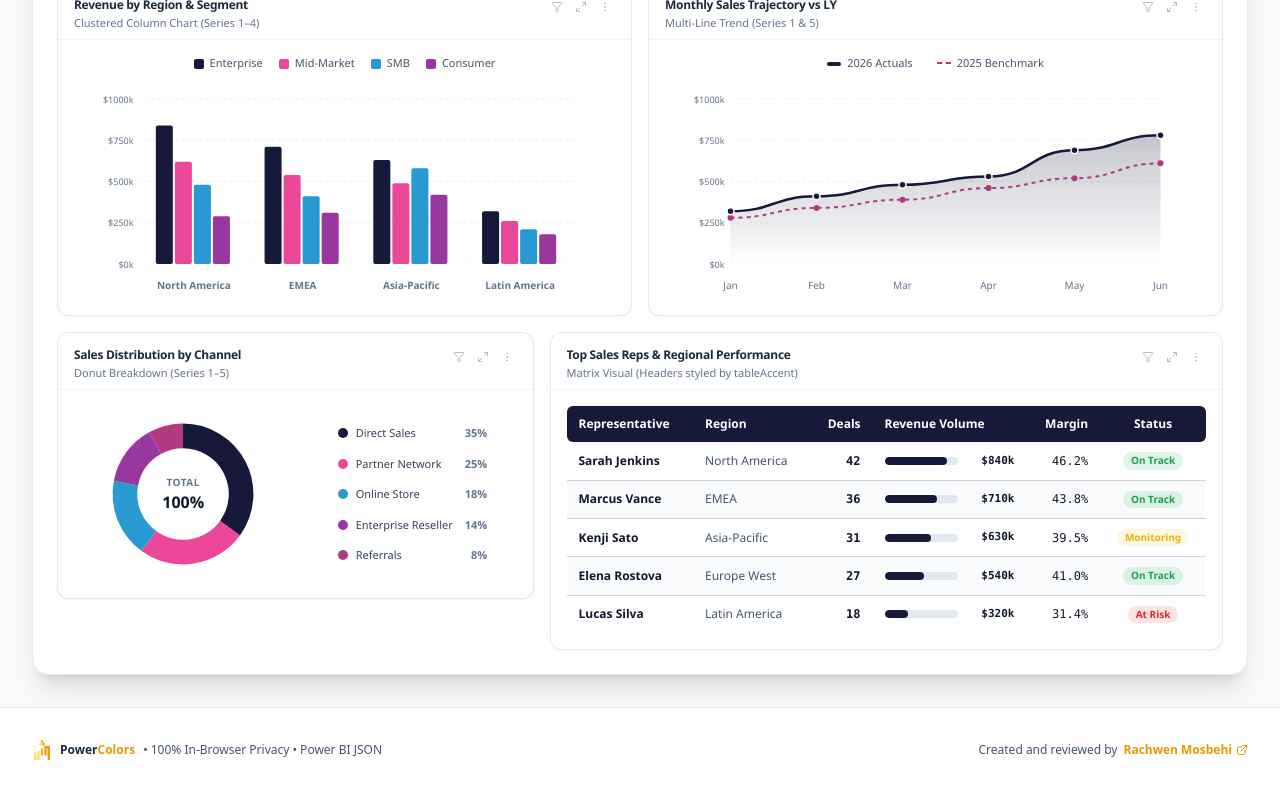
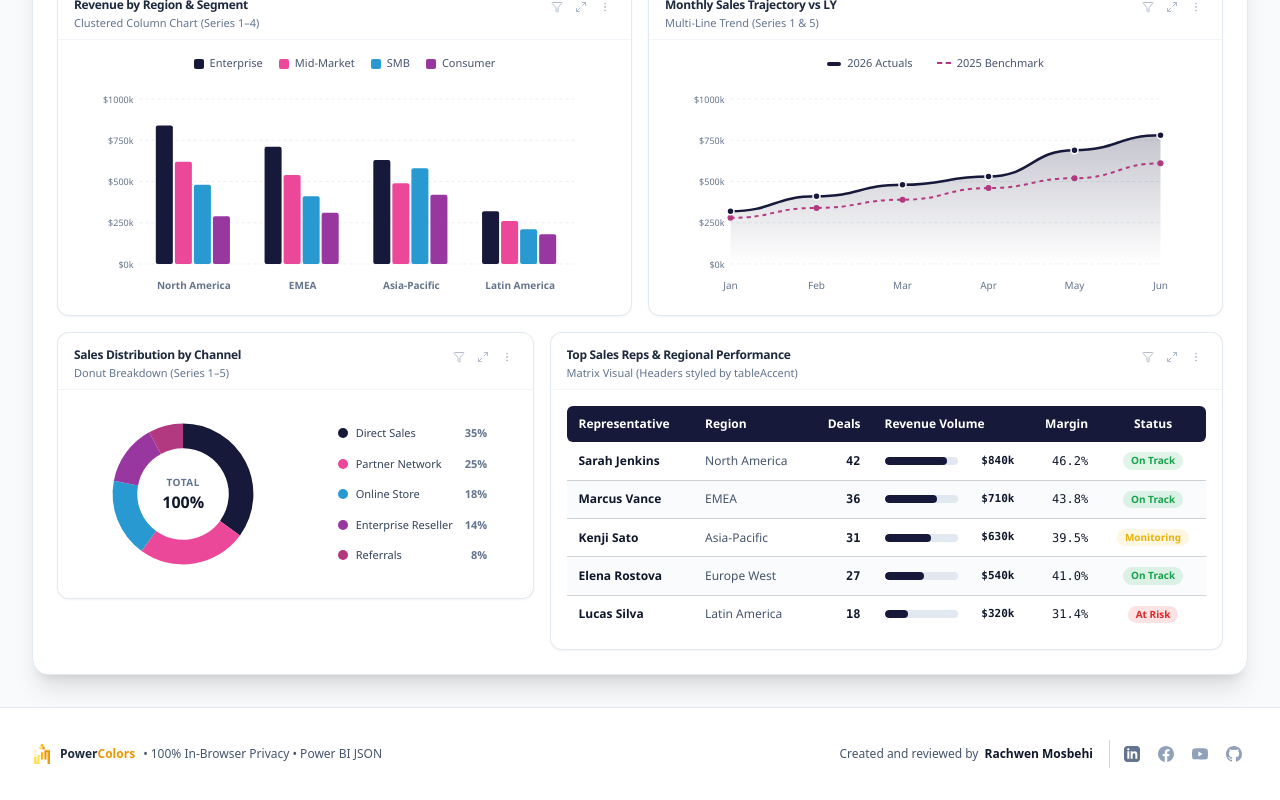
Before and after one commit to pidev3a5-arch/Powercolors, a React (Vite) app: page / in a window 1280 px wide. Shown: the part 1385-2185 px from the top of the page. Built offline with nearby package versions, Linux system fonts and the light colour scheme.

Commit message:
feat: use poppins font and add footer social media icons
- Removed hyperlink from Rachwen Mosbehi name in footer
- Added LinkedIn icon linked to profile
- Added Facebook, YouTube, and GitHub icons as placeholders
- Set Google Font Poppins as primary website typography
- 28 passing Vitest unit tests

```diff
--- a/index.html
+++ b/index.html
@@ -5,10 +5,10 @@
     <link rel="icon" type="image/png" href="/logo.png" />
     <meta name="viewport" content="width=device-width, initial-scale=1.0, maximum-scale=5.0" />
     <title>PowerColors — Power BI Theme Palette Generator</title>
-    <!-- Google Fonts: Urbanist (Primary website font) & Barlow (DIN alternative for web preview) -->
+    <!-- Google Fonts: Poppins (Primary website font) & Barlow (DIN alternative for web preview) -->
     <link rel="preconnect" href="https://fonts.googleapis.com">
     <link rel="preconnect" href="https://fonts.gstatic.com" crossorigin>
-    <link href="https://fonts.googleapis.com/css2?family=Urbanist:ital,wght@0,300;0,400;0,500;0,600;0,700;0,800;0,900;1,400&family=Barlow:wght@400;500;600;700&display=swap" rel="stylesheet">
+    <link href="https://fonts.googleapis.com/css2?family=Poppins:ital,wght@0,300;0,400;0,500;0,600;0,700;0,800;1,400&family=Barlow:wght@400;500;600;700&display=swap" rel="stylesheet">
   </head>
   <body class="min-h-screen font-sans antialiased selection:bg-[#EC9700] selection:text-slate-950 transition-colors duration-200 overflow-x-hidden">
     <div id="root"></div>
--- a/src/App.tsx
+++ b/src/App.tsx
@@ -1,11 +1,12 @@
 import { useState, useCallback, useEffect } from 'react';
-import { Sun, Moon, Download, Copy, Check, Code2, ExternalLink } from 'lucide-react';
+import { Sun, Moon, Download, Copy, Check, Code2 } from 'lucide-react';
 import { ColorSwatch, StructuralColors, PowerBITheme, ThemeCustomizationOptions } from './core/types';
 import { ImageUploader } from './components/ImageUploader';
 import { PaletteStrip } from './components/PaletteStrip';
 import { ThemeControls } from './components/ThemeControls';
 import { ReportCanvas } from './components/ReportCanvas';
 import { JsonThemeModal } from './components/JsonThemeModal';
+import { LinkedInIcon, FacebookIcon, YouTubeIcon, GitHubIcon } from './components/SocialIcons';
 import { extractThemeFromImage } from './core/colorEngine';
 import { createColorSwatch, deriveStructuralColors } from './core/colorHarmonics';
 import { buildPowerBITheme, serializePowerBITheme } from './core/powerBiTheme';
@@ -429,7 +430,7 @@ export default function App() {
         isDarkCanvas={isDarkCanvas}
       />
 
-      {/* Footer with Creator & Reviewer Attribution (Responsive) */}
+      {/* Footer with Creator & Reviewer Attribution and Social Icons */}
       <footer className={`border-t py-6 sm:py-8 transition-colors ${
         isDarkSite ? 'border-slate-800/80 bg-slate-950 text-slate-400' : 'border-slate-200 bg-white text-slate-600'
       }`}>
@@ -442,17 +443,49 @@ export default function App() {
             <span>• 100% In-Browser Privacy • Power BI JSON</span>
           </div>
 
+          <div className="flex flex-wrap items-center justify-center sm:justify-end gap-3 sm:gap-4">
             <div className="flex items-center space-x-1.5">
               <span>Created and reviewed by</span>
+              <span className="font-bold text-slate-900 dark:text-slate-100">Rachwen Mosbehi</span>
+            </div>
+
+            {/* Social Media Icons */}
+            <div className="flex items-center space-x-1.5 pl-2 sm:border-l border-slate-300 dark:border-slate-800">
+              {/* LinkedIn with link */}
               <a
                 href="https://www.linkedin.com/in/rachwen-mosbehi-792440120/"
                 target="_blank"
                 rel="noopener noreferrer"
-              className="inline-flex items-center gap-1 font-semibold text-[#EC9700] hover:underline"
+                className="p-1.5 rounded-lg text-slate-500 hover:text-[#0A66C2] hover:bg-[#0A66C2]/10 transition-colors cursor-pointer"
+                title="LinkedIn (Rachwen Mosbehi)"
               >
-              <span>Rachwen Mosbehi</span>
-              <ExternalLink className="w-3 h-3" />
+                <LinkedInIcon size={16} />
               </a>
+
+              {/* Facebook (without link) */}
+              <span
+                className="p-1.5 rounded-lg text-slate-400 hover:text-[#1877F2] hover:bg-[#1877F2]/10 transition-colors cursor-default"
+                title="Facebook"
+              >
+                <FacebookIcon size={16} />
+              </span>
+
+              {/* YouTube (without link) */}
+              <span
+                className="p-1.5 rounded-lg text-slate-400 hover:text-[#FF0000] hover:bg-[#FF0000]/10 transition-colors cursor-default"
+                title="YouTube"
+              >
+                <YouTubeIcon size={16} />
+              </span>
+
+              {/* GitHub (without link) */}
+              <span
+                className="p-1.5 rounded-lg text-slate-400 hover:text-slate-900 dark:hover:text-white hover:bg-slate-500/10 transition-colors cursor-default"
+                title="GitHub"
+              >
+                <GitHubIcon size={16} />
+              </span>
+            </div>
           </div>
         </div>
       </footer>
--- /dev/null
+++ b/src/components/SocialIcons.tsx
@@ -0,0 +1,58 @@
+import React from 'react';
+
+interface IconProps extends React.SVGProps<SVGSVGElement> {
+  className?: string;
+  size?: number;
+}
+
+export const LinkedInIcon: React.FC<IconProps> = ({ className = 'w-4 h-4', size = 16, ...props }) => (
+  <svg
+    viewBox="0 0 24 24"
+    width={size}
+    height={size}
+    fill="currentColor"
+    className={className}
+    {...props}
+  >
+    <path d="M19 0h-14c-2.761 0-5 2.239-5 5v14c0 2.761 2.239 5 5 5h14c2.762 0 5-2.239 5-5v-14c0-2.761-2.238-5-5-5zm-11 19h-3v-11h3v11zm-1.5-12.268c-.966 0-1.75-.79-1.75-1.764s.784-1.764 1.75-1.764 1.75.79 1.75 1.764-.783 1.764-1.75 1.764zm13.5 12.268h-3v-5.604c0-3.368-4-3.113-4 0v5.604h-3v-11h3v1.765c1.396-2.586 7-2.777 7 2.476v6.759z" />
+  </svg>
+);
+
+export const FacebookIcon: React.FC<IconProps> = ({ className = 'w-4 h-4', size = 16, ...props }) => (
+  <svg
+    viewBox="0 0 24 24"
+    width={size}
+    height={size}
+    fill="currentColor"
+    className={className}
+    {...props}
+  >
+    <path d="M24 12.073c0-6.627-5.373-12-12-12s-12 5.373-12 12c0 5.99 4.388 10.954 10.125 11.854v-8.385H7.078v-3.47h3.047V9.43c0-3.007 1.792-4.669 4.533-4.669 1.312 0 2.686.235 2.686.235v2.953H15.83c-1.491 0-1.956.925-1.956 1.874v2.25h3.328l-.532 3.47h-2.796v8.385C19.612 23.027 24 18.062 24 12.073z" />
+  </svg>
+);
+
+export const YouTubeIcon: React.FC<IconProps> = ({ className = 'w-4 h-4', size = 16, ...props }) => (
+  <svg
+    viewBox="0 0 24 24"
+    width={size}
+    height={size}
+    fill="currentColor"
+    className={className}
+    {...props}
+  >
+    <path d="M23.498 6.186a3.016 3.016 0 0 0-2.122-2.136C19.505 3.545 12 3.545 12 3.545s-7.505 0-9.377.505A3.017 3.017 0 0 0 .502 6.186C0 8.07 0 12 0 12s0 3.93.502 5.814a3.016 3.016 0 0 0 2.122 2.136c1.871.505 9.376.505 9.376.505s7.505 0 9.377-.505a3.015 3.015 0 0 0 2.122-2.136C24 15.93 24 12 24 12s0-3.93-.502-5.814zM9.545 15.568V8.432L15.818 12l-6.273 3.568z" />
+  </svg>
+);
+
+export const GitHubIcon: React.FC<IconProps> = ({ className = 'w-4 h-4', size = 16, ...props }) => (
+  <svg
+    viewBox="0 0 24 24"
+    width={size}
+    height={size}
+    fill="currentColor"
+    className={className}
+    {...props}
+  >
+    <path d="M12 0C5.37 0 0 5.37 0 12c0 5.31 3.435 9.795 8.205 11.385.6.105.825-.255.825-.57 0-.285-.015-1.23-.015-2.235-3.015.555-3.795-.735-4.035-1.41-.135-.345-.72-1.41-1.23-1.695-.42-.225-1.02-.78-.015-.795.945-.015 1.62.87 1.845 1.23 1.08 1.815 2.805 1.305 3.495.99.105-.78.42-1.305.765-1.605-2.67-.3-5.46-1.335-5.46-5.925 0-1.305.465-2.385 1.23-3.225-.12-.3-.54-1.53.12-3.18 0 0 1.005-.315 3.3 1.23.96-.27 1.98-.405 3-.405s2.04.135 3 .405c2.295-1.56 3.3-1.23 3.3-1.23.66 1.65.24 2.88.12 3.18.765.84 1.23 1.905 1.23 3.225 0 4.605-2.805 5.625-5.475 5.925.435.375.81 1.095.81 2.22 0 1.605-.015 2.895-.015 3.3 0 .315.225.69.825.57A12.02 12.02 0 0024 12c0-6.63-5.37-12-12-12z" />
+  </svg>
+);
--- a/src/index.css
+++ b/src/index.css
@@ -2,7 +2,7 @@
 
 @layer base {
   body {
-    font-family: 'Urbanist', system-ui, -apple-system, BlinkMacSystemFont, sans-serif;
+    font-family: 'Poppins', system-ui, -apple-system, BlinkMacSystemFont, sans-serif;
   }
 }
 
```
Also changed, not shown: .gsd/JOURNAL.md, .gsd/STATE.md. Lines whose indentation alone changed are shown as unchanged.
